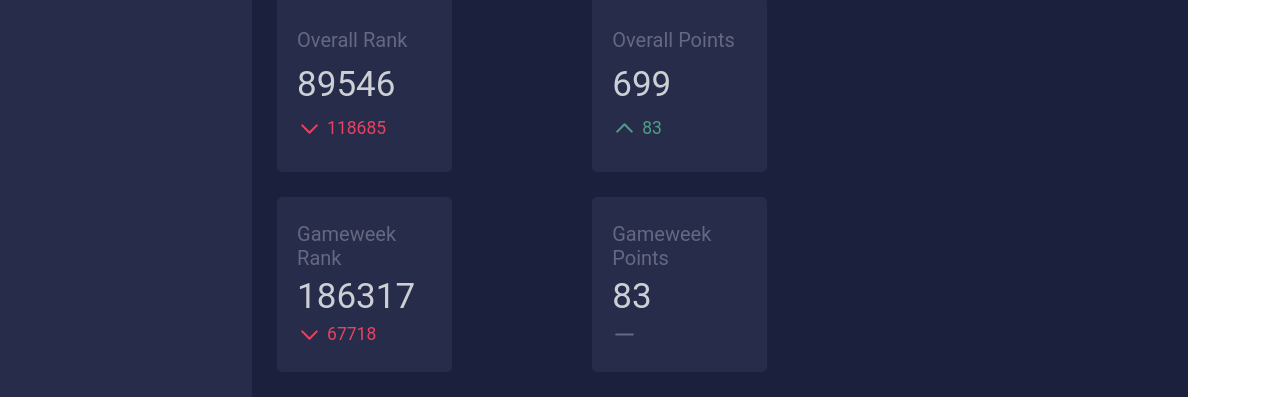
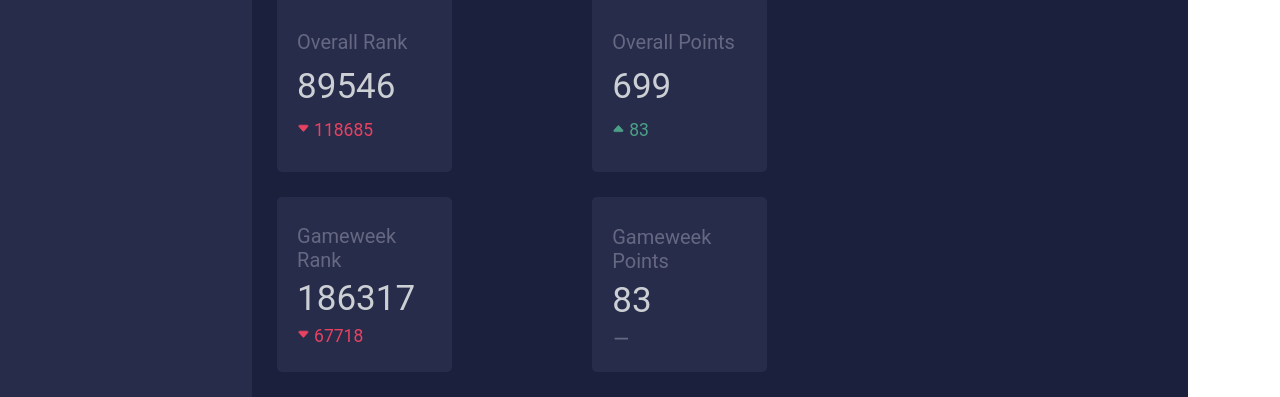
Before and after one commit to nesadrian/fpl-analysis-tool, a Vue app: page / in a window 1280 px wide. Shown: the part 81-478 px from the top of the page. Built offline with nearby package versions, Linux system fonts and the light colour scheme; no server answers.

Commit message:
Update card value diff styling

```diff
--- a/src/assets/style.css
+++ b/src/assets/style.css
@@ -105,9 +105,9 @@
 }
 
 .card__valueDiff__icon {
-  height: 25px;
-  width: 25px;
-  margin-right: 5px;
+  height: 16px;
+  width: 16px;
+  margin-right: 1px;
 }
 
 /* Loader */
--- a/src/components/Card.vue
+++ b/src/components/Card.vue
@@ -3,15 +3,15 @@
     <h1 className="card__title">{{ title }}</h1>
     <h1 className="card__value">{{ value }}</h1>
     <section v-if="valueDiff > 0" className="card__valueDiff-container">
-      <svg class="card__valueDiff--positive card__valueDiff__icon" fill="none" stroke="currentColor" viewBox="0 0 24 24" xmlns="http://www.w3.org/2000/svg"><path stroke-linecap="round" stroke-linejoin="round" stroke-width="2" d="M5 15l7-7 7 7"></path></svg>
+      <svg class="card__valueDiff--positive card__valueDiff__icon" fill="currentColor" stroke="currentColor" viewBox="0 0 20 20" xmlns="http://www.w3.org/2000/svg"><path d="M7.247 4.86l-4.796 5.481c-.566.647-.106 1.659.753 1.659h9.592a1 1 0 0 0 .753-1.659l-4.796-5.48a1 1 0 0 0-1.506 0z"/></svg>
       <h1 className="card__valueDiff card__valueDiff--positive">{{ valueDiff }}</h1>
     </section>
     <section v-else-if="valueDiff < 0" className="card__valueDiff-container">
-      <svg class="card__valueDiff--negative card__valueDiff__icon" fill="none" stroke="currentColor" viewBox="0 0 24 24" xmlns="http://www.w3.org/2000/svg"><path stroke-linecap="round" stroke-linejoin="round" stroke-width="2" d="M19 9l-7 7-7-7"></path></svg>
+      <svg class="card__valueDiff--negative card__valueDiff__icon" fill="currentColor" stroke="currentColor" viewBox="0 0 20 20" xmlns="http://www.w3.org/2000/svg"><path d="M7.247 11.14L2.451 5.658C1.885 5.013 2.345 4 3.204 4h9.592a1 1 0 0 1 .753 1.659l-4.796 5.48a1 1 0 0 1-1.506 0z"/></svg>
       <h1 className="card__valueDiff card__valueDiff--negative">{{ valueDiff * -1 }}</h1>
     </section>
     <section v-else className="card__valueDiff-container">
-      <svg class="card__valueDiff--neutral card__valueDiff__icon" fill="none" stroke="currentColor" viewBox="0 0 24 24" xmlns="http://www.w3.org/2000/svg"><path stroke-linecap="round" stroke-linejoin="round" stroke-width="2" d="M20 12H4"></path></svg>
+      <svg class="card__valueDiff--neutral card__valueDiff__icon" fill="currentColor" stroke="currentColor" viewBox="0 0 20 20" xmlns="http://www.w3.org/2000/svg"><path stroke-linecap="round" stroke-linejoin="round" stroke-width="2" d="M20 12H4"></path></svg>
       <h1 className="card__valueDiff card__valueDiff--neutral">{{ valueDiff }}</h1>
     </section>
   </section>
```
